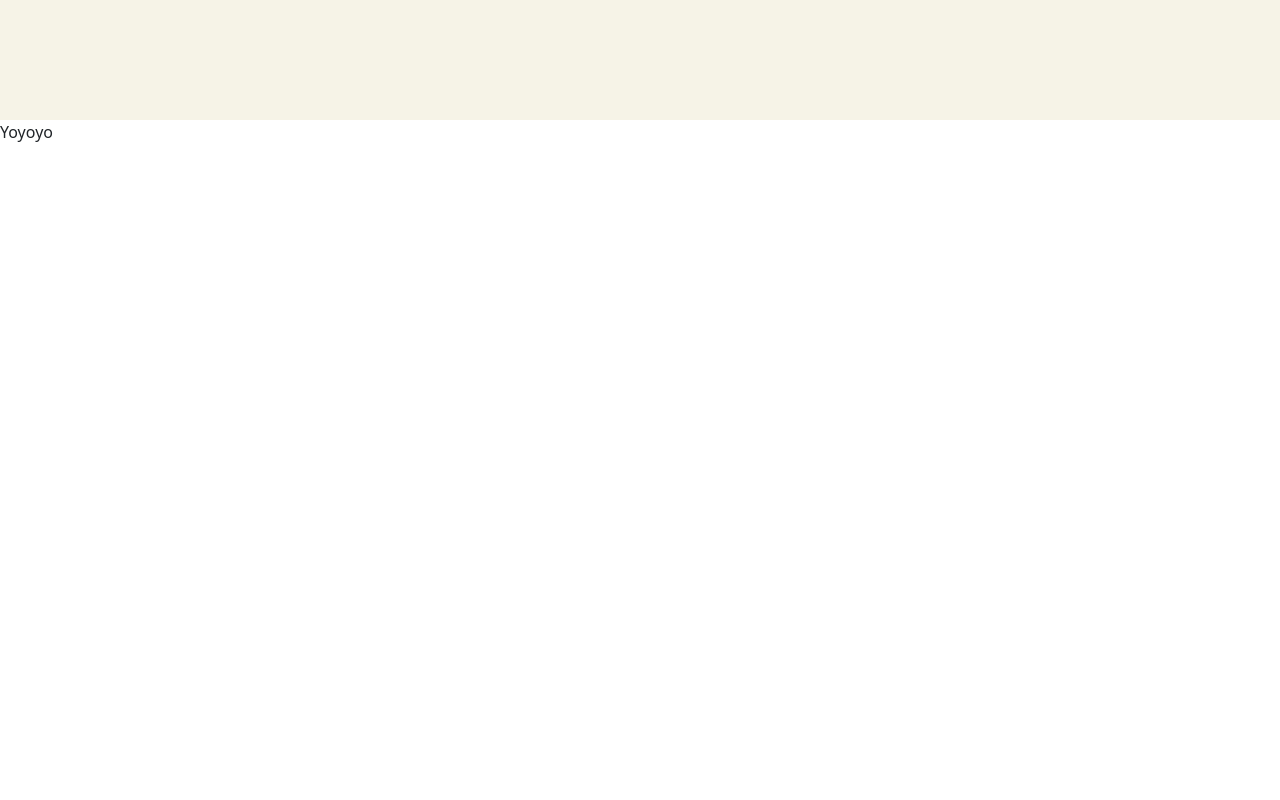
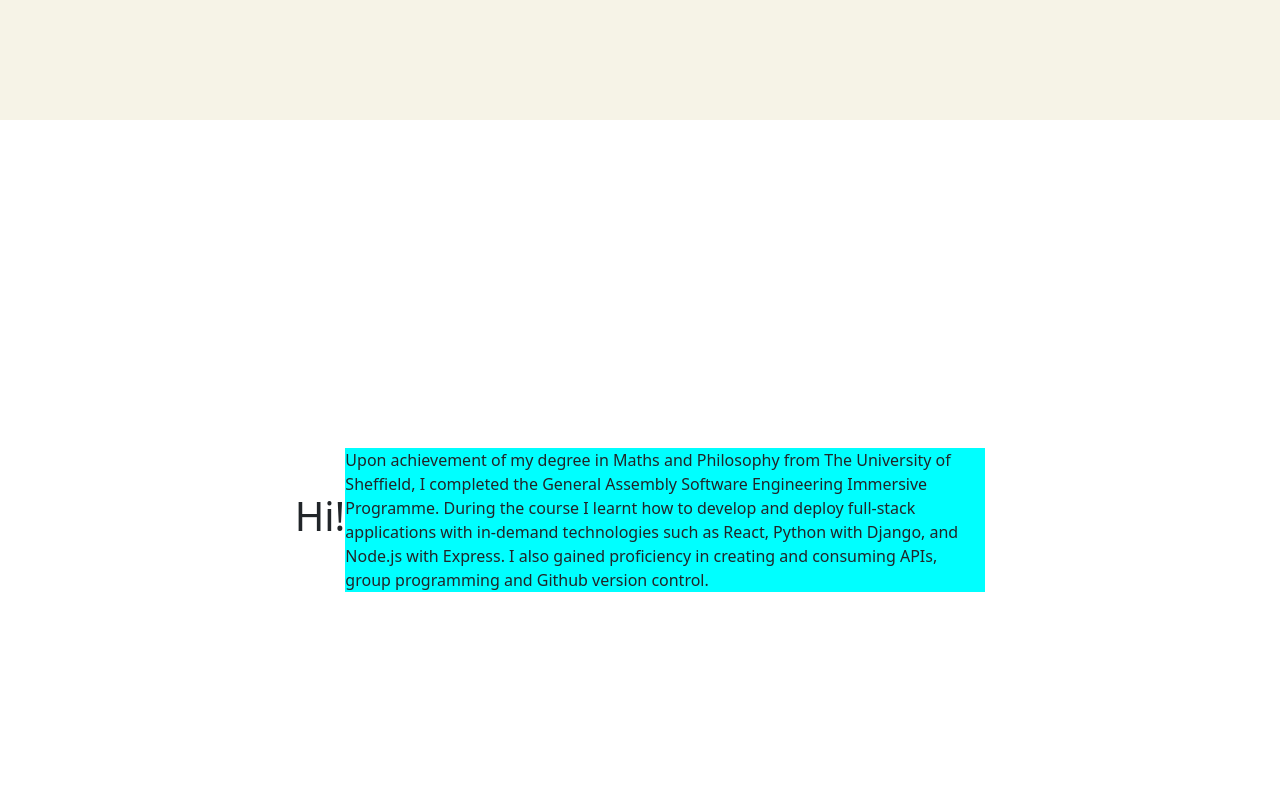
Before and after one commit to jackbdr/portfolio, a React (Create React App) app in the folder user/: page / in a window 1280 px wide. Shown: the part 680-1480 px from the top of the page. Built offline with nearby package versions, Linux system fonts and the light colour scheme.

Commit message:
scroll animation working

```diff
--- a/user/package.json
+++ b/user/package.json
@@ -3,6 +3,7 @@
   "version": "0.1.0",
   "private": true,
   "dependencies": {
+    "aos": "^2.3.4",
     "axios": "^0.25.0",
     "bootstrap": "^5.2.1",
     "eslint-plugin-react": "^7.30.1",
--- a/user/src/components/About.js
+++ b/user/src/components/About.js
@@ -1,10 +1,15 @@
-import React from 'react'
+import React, { useEffect } from 'react'
+import Aos from 'aos'
+import 'aos/dist/aos.css'
 
 const About = () => {
-
+  useEffect(() => {
+    Aos.init({ duration: 2000 })
+  }, [])
   return (
     <section id='about'>
-      <p>Yoyoyo</p>
+      <h1>Hi!</h1>
+      <div data-aos='fade-up' className='about-text'>Upon achievement of my degree in Maths and Philosophy from The University of Sheffield, I completed the General Assembly Software Engineering Immersive Programme. During the course I learnt how to develop and deploy full-stack applications with in-demand technologies such as React, Python with Django, and Node.js with Express. I also gained proficiency in creating and consuming APIs, group programming and Github version control. </div>
     </section>
   )
 }
--- a/user/src/styles/components/about.scss
+++ b/user/src/styles/components/about.scss
@@ -1,4 +1,11 @@
 #about {
     height: 100vh;
     background-color: white;
+    display: flex;
+    justify-content: center;
+    align-items: center;
+    .about-text {
+        width: 50%;
+        background-color: aqua;
+    }
 }
--- a/user/src/styles/components/navbar.scss
+++ b/user/src/styles/components/navbar.scss
@@ -41,10 +41,10 @@
                 transform: translate(-50%);
             }
             .fadeout {
-                -webkit-transition: all 0.1s ease;
-                -moz-transition: all 0.1s ease;
-                -o-transition: all 0.1s ease;
-                transition: all 0.1s ease;
+                -webkit-transition: all 0.01s ease;
+                -moz-transition: all 0.01s ease;
+                -o-transition: all 0.01s ease;
+                transition: all 0.01s ease;
             }
         }
         .socials-div {
```
Also changed, not shown: 1 other file (tests, documents, lock files or other folders).
